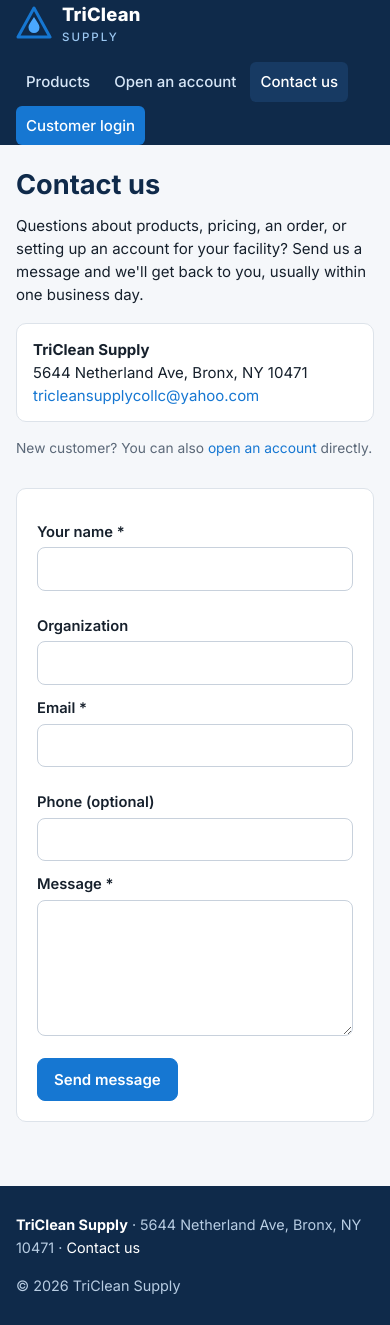
After one commit to sheilt614/triclean-portal, a Flask app: page /contact in a window 390 px wide. The commit adds this page. Run offline with Flask 3, Linux system fonts and the light colour scheme; some libraries are stand-ins or nearby versions.

Commit message:
Replace the phone number with a Contact us page
The public site no longer shows the phone number anywhere; every "call us"
now points to a new Contact us page (header tab for visitors and logged-in
customers, plus the footer). Its form saves messages to a new Messages list
in the backend, with a count on the dashboard, since the site doesn't send
email yet. The number stays on invoices, matching TriClean's own template.

Co-Authored-By: Claude Opus 5.5 <noreply@anthropic.com>

```diff
--- a/app.py
+++ b/app.py
@@ -110,7 +110,7 @@ def _register_errors(app: Flask) -> None:
         403: ("Not allowed", "Your login doesn't have access to that page."),
         404: ("Page not found", "That page doesn't exist, or you don't have access to it."),
         413: ("File too large", "Uploads are limited to 5 MB."),
-        500: ("Something went wrong", "Please try again. If it keeps happening, call us."),
+        500: ("Something went wrong", "Please try again. If it keeps happening, let us know through the Contact us page."),
     }
     for code, (title, message) in pages.items():
         def handler(e, code=code, title=title, message=message):
--- a/public.py
+++ b/public.py
@@ -7,7 +7,7 @@ from datetime import datetime
 from flask import Blueprint, flash, redirect, render_template, request, session, url_for
 
 from auth import current_user, log_in
-from models import AccountRequest, Product, User, db
+from models import AccountRequest, ContactMessage, Product, User, db
 
 bp = Blueprint("public", __name__)
 
@@ -53,6 +53,19 @@ def open_account():
         db.session.commit()
         return render_template("public/open_account_thanks.html", form=form)
     return render_template("public/open_account.html", form={}, business_types=BUSINESS_TYPES)
+
+
+@bp.route("/contact", methods=["GET", "POST"])
+def contact():
+    if request.method == "POST":
+        form = {k: request.form.get(k, "").strip() for k in ("name", "organization", "email", "phone", "message")}
+        if not form["name"] or "@" not in form["email"] or not form["message"]:
+            flash("Please enter your name, a valid email, and a message.")
+            return render_template("public/contact.html", form=form)
+        db.session.add(ContactMessage(**{k: v or None for k, v in form.items()}))
+        db.session.commit()
+        return render_template("public/contact_thanks.html", form=form)
+    return render_template("public/contact.html", form={})
 
 
 @bp.route("/login", methods=["GET", "POST"])
--- a/templates/admin/_layout.html
+++ b/templates/admin/_layout.html
@@ -11,6 +11,7 @@
     <a href="{{ url_for('admin.inventory') }}" class="{{ 'active' if ep in ('admin.inventory', 'admin.stock_history') }}">Inventory</a>
     <a href="{{ url_for('admin.warehouses') }}" class="{{ 'active' if ep == 'admin.warehouses' }}">Warehouses</a>
     <div class="sep"></div>
+    <a href="{{ url_for('admin.messages_list') }}" class="{{ 'active' if ep == 'admin.messages_list' }}">Messages</a>
     <a href="{{ url_for('admin.requests_list') }}" class="{{ 'active' if ep == 'admin.requests_list' }}">Account requests</a>
     <a href="{{ url_for('admin.import_page') }}" class="{{ 'active' if ep == 'admin.import_page' }}">Import / export</a>
     <a href="{{ url_for('admin.staff') }}" class="{{ 'active' if ep == 'admin.staff' }}">Staff logins</a>
--- a/templates/admin/dashboard.html
+++ b/templates/admin/dashboard.html
@@ -7,6 +7,7 @@
   <a class="card" href="{{ url_for('admin.inventory', low=1) }}"><div class="stat" style="{{ 'color:var(--bad)' if low_stock }}">{{ low_stock|length }}</div><div class="stat-label">Low-stock items</div></a>
   <a class="card" href="{{ url_for('admin.orders', status='unpaid') }}"><div class="stat">{{ unpaid_total|money }}</div><div class="stat-label">Unpaid invoices ({{ unpaid|length }})</div></a>
   <a class="card" href="{{ url_for('admin.requests_list') }}"><div class="stat">{{ requests }}</div><div class="stat-label">New account requests</div></a>
+  <a class="card" href="{{ url_for('admin.messages_list') }}"><div class="stat">{{ messages }}</div><div class="stat-label">New contact messages</div></a>
 </div>
 
 <div class="card">
--- a/templates/base.html
+++ b/templates/base.html
@@ -23,11 +23,12 @@
         <a href="{{ url_for('portal.catalog') }}" class="{{ 'active' if ep == 'portal.catalog' }}">Order products</a>
         <a href="{{ url_for('portal.orders') }}" class="{{ 'active' if ep.startswith('portal.order') }}">My orders</a>
         <a href="{{ url_for('portal.account') }}" class="{{ 'active' if ep == 'portal.account' }}">Account</a>
+        <a href="{{ url_for('public.contact') }}" class="{{ 'active' if ep == 'public.contact' }}">Contact us</a>
         <a href="{{ url_for('portal.cart') }}" class="pill">Cart{% if cart_count %}<span class="badge-count">{{ cart_count }}</span>{% endif %}</a>
       {% else %}
         <a href="{{ url_for('public.products') }}" class="{{ 'active' if ep == 'public.products' }}">Products</a>
         <a href="{{ url_for('public.open_account') }}" class="{{ 'active' if ep == 'public.open_account' }}">Open an account</a>
-        <a href="tel:{{ company.phone }}">{{ company.phone }}</a>
+        <a href="{{ url_for('public.contact') }}" class="{{ 'active' if ep == 'public.contact' }}">Contact us</a>
         <a href="{{ url_for('public.login') }}" class="pill">Customer login</a>
       {% endif %}
       {% if current_user %}
@@ -48,7 +49,7 @@
 
 <footer class="site-footer">
   <div class="wrap row between">
-    <div><strong style="color:#fff;">{{ company.name }}</strong> · {{ company.address }} · <a href="tel:{{ company.phone }}">{{ company.phone }}</a>{% if company.email %} · <a href="mailto:{{ company.email }}">{{ company.email }}</a>{% endif %}</div>
+    <div><strong style="color:#fff;">{{ company.name }}</strong> · {{ company.address }} · <a href="{{ url_for('public.contact') }}">Contact us</a></div>
     <div>&copy; {{ 2026 }} {{ company.name }}</div>
   </div>
 </footer>
--- a/templates/portal/account.html
+++ b/templates/portal/account.html
@@ -10,12 +10,12 @@
     {% if customer.phone %}<p><strong>Phone:</strong> {{ customer.phone }}</p>{% endif %}
     <p><strong>Payment terms:</strong> {{ 'Invoice, net ' ~ customer.net_days if customer.payment_terms == 'invoice' else 'Card' }}</p>
     {% if customer.shipping_address %}<p><strong>Delivery address:</strong><br><span style="white-space:pre-line;">{{ customer.shipping_address }}</span></p>{% endif %}
-    <p class="muted small">To change any of this, call <a href="tel:{{ company.phone }}">{{ company.phone }}</a>.</p>
+    <p class="muted small">To change any of this, <a href="{{ url_for('public.contact') }}">contact us</a>.</p>
   </div>
   <div class="card">
     <h3>Logins on this account</h3>
     <ul>{% for u in customer.users if u.active %}<li>{{ u.name or '' }} {{ u.email }}{% if u.id == current_user.id %} (you){% endif %}</li>{% endfor %}</ul>
-    <p class="muted small">Need a login for someone else on your team? Call us and we'll set one up.</p>
+    <p class="muted small">Need a login for someone else on your team? <a href="{{ url_for('public.contact') }}">Contact us</a> and we'll set one up.</p>
   </div>
 </div>
 {% endblock %}
--- /dev/null
+++ b/templates/public/contact.html
@@ -0,0 +1,30 @@
+{% extends "base.html" %}
+{% block title %}Contact us — {{ company.name }}{% endblock %}
+{% block content %}
+<div class="grid two" style="align-items:start;">
+  <div>
+    <h1>Contact us</h1>
+    <p>Questions about products, pricing, an order, or setting up an account for your facility? Send us a message and we'll get back to you, usually within one business day.</p>
+    <div class="card tight" style="margin-top:16px;">
+      <strong>{{ company.name }}</strong>
+      <div>{{ company.address }}</div>
+      {% if company.email %}<div><a href="mailto:{{ company.email }}">{{ company.email }}</a></div>{% endif %}
+    </div>
+    <p class="muted small" style="margin-top:16px;">New customer? You can also <a href="{{ url_for('public.open_account') }}">open an account</a> directly.</p>
+  </div>
+  <form method="post" class="card">
+    {{ csrf_field() }}
+    <div class="form-row">
+      <div><label for="name">Your name *</label><input type="text" id="name" name="name" value="{{ form.name or '' }}" required></div>
+      <div><label for="organization">Organization</label><input type="text" id="organization" name="organization" value="{{ form.organization or '' }}"></div>
+    </div>
+    <div class="form-row">
+      <div><label for="email">Email *</label><input type="email" id="email" name="email" value="{{ form.email or '' }}" required></div>
+      <div><label for="phone">Phone (optional)</label><input type="tel" id="phone" name="phone" value="{{ form.phone or '' }}"></div>
+    </div>
+    <label for="message">Message *</label>
+    <textarea id="message" name="message" rows="5" required>{{ form.message or '' }}</textarea>
+    <div class="actions"><button type="submit">Send message</button></div>
+  </form>
+</div>
+{% endblock %}
--- a/templates/public/home.html
+++ b/templates/public/home.html
@@ -36,7 +36,7 @@
         <li>Trash volume never lets up</li>
         <li>Doors, lighting, and plumbing take constant wear</li>
       </ul>
-      <p style="margin:12px 0 0; color:#cfe2f6;">Call <a href="tel:{{ company.phone }}" style="color:#fff; font-weight:600;">{{ company.phone }}</a> to talk to a person.</p>
+      <p style="margin:12px 0 0; color:#cfe2f6;">Questions? <a href="{{ url_for('public.contact') }}" style="color:#fff; font-weight:600;">Contact us</a> and a real person will get back to you.</p>
     </div>
   </div>
 </section>
--- a/templates/public/login.html
+++ b/templates/public/login.html
@@ -9,6 +9,6 @@
   <label for="password">Password</label>
   <input type="password" id="password" name="password" autocomplete="current-password" required>
   <div class="actions"><button type="submit" style="width:100%;">Log in</button></div>
-  <p class="hint" style="margin-top:14px;">Forgot your password, or don't have a login yet? Call <a href="tel:{{ company.phone }}">{{ company.phone }}</a> and we'll send you a link. New customers can <a href="{{ url_for('public.open_account') }}">open an account</a>.</p>
+  <p class="hint" style="margin-top:14px;">Forgot your password, or don't have a login yet? <a href="{{ url_for('public.contact') }}">Contact us</a> and we'll send you a link. New customers can <a href="{{ url_for('public.open_account') }}">open an account</a>.</p>
 </form>
 {% endblock %}
--- a/templates/public/open_account.html
+++ b/templates/public/open_account.html
@@ -5,7 +5,7 @@
   <div>
     <h1>Open an account</h1>
     <p>Facility accounts get their own pricing, bulk discounts on volume, logins for the whole team, online ordering, and invoicing on terms.</p>
-    <p class="muted">Fill this out and we'll be in touch, usually within one business day. Or call <a href="tel:{{ company.phone }}">{{ company.phone }}</a>.</p>
+    <p class="muted">Fill this out and we'll be in touch, usually within one business day. Have a question first? <a href="{{ url_for('public.contact') }}">Contact us</a>.</p>
   </div>
   <form method="post" class="card">
     {{ csrf_field() }}
--- a/templates/public/open_account_thanks.html
+++ b/templates/public/open_account_thanks.html
@@ -4,7 +4,6 @@
 <div class="card auth-card" style="max-width:560px;">
   <h1>Thanks, we got it.</h1>
   <p>We'll reach out to {{ form.email }} about an account for {{ form.business_name }}, usually within one business day.</p>
-  <p class="muted">Need something sooner? Call <a href="tel:{{ company.phone }}">{{ company.phone }}</a>.</p>
   <a class="btn secondary" href="{{ url_for('public.home') }}">Back to home</a>
 </div>
 {% endblock %}
--- a/templates/public/products.html
+++ b/templates/public/products.html
@@ -21,6 +21,6 @@
   {% endfor %}
 </div>
 {% else %}
-<p class="muted">Our catalog is being updated. Call <a href="tel:{{ company.phone }}">{{ company.phone }}</a> for anything you need.</p>
+<p class="muted">Our catalog is being updated. <a href="{{ url_for('public.contact') }}">Contact us</a> for anything you need.</p>
 {% endif %}
 {% endblock %}
--- a/templates/public/set_password.html
+++ b/templates/public/set_password.html
@@ -4,7 +4,7 @@
 <div class="card auth-card">
   {% if invalid %}
     <h1>This link has expired</h1>
-    <p>Set-password links work once and expire after 7 days. Call <a href="tel:{{ company.phone }}">{{ company.phone }}</a> and we'll send a new one.</p>
+    <p>Set-password links work once and expire after 7 days. <a href="{{ url_for('public.contact') }}">Contact us</a> and we'll send a new one.</p>
   {% else %}
     <form method="post">
       {{ csrf_field() }}
```
Also changed, not shown: admin.py (+19 -2 lines), models.py (+13 -0 lines), templates/admin/messages.html (added, +16 -0 lines), templates/public/contact_thanks.html (added, +9 -0 lines), tests/test_app.py (+15 -1 lines).
